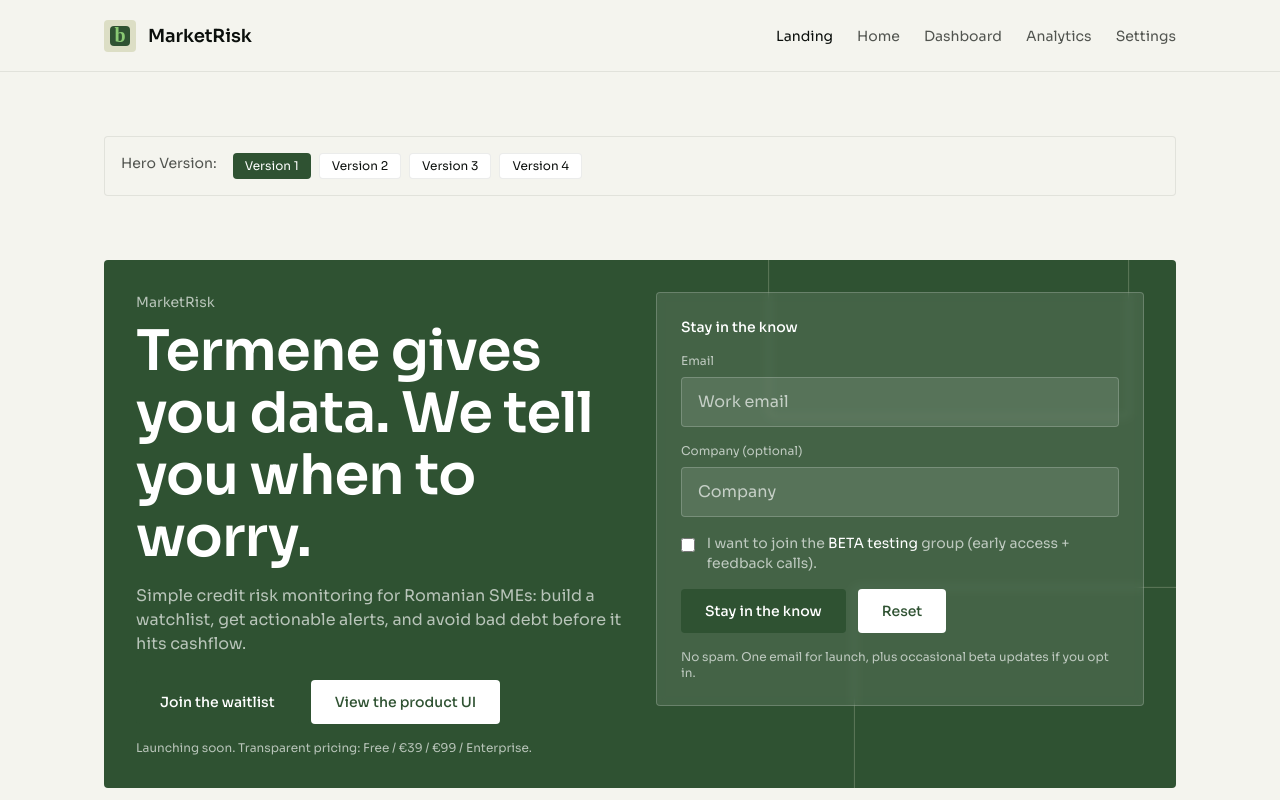
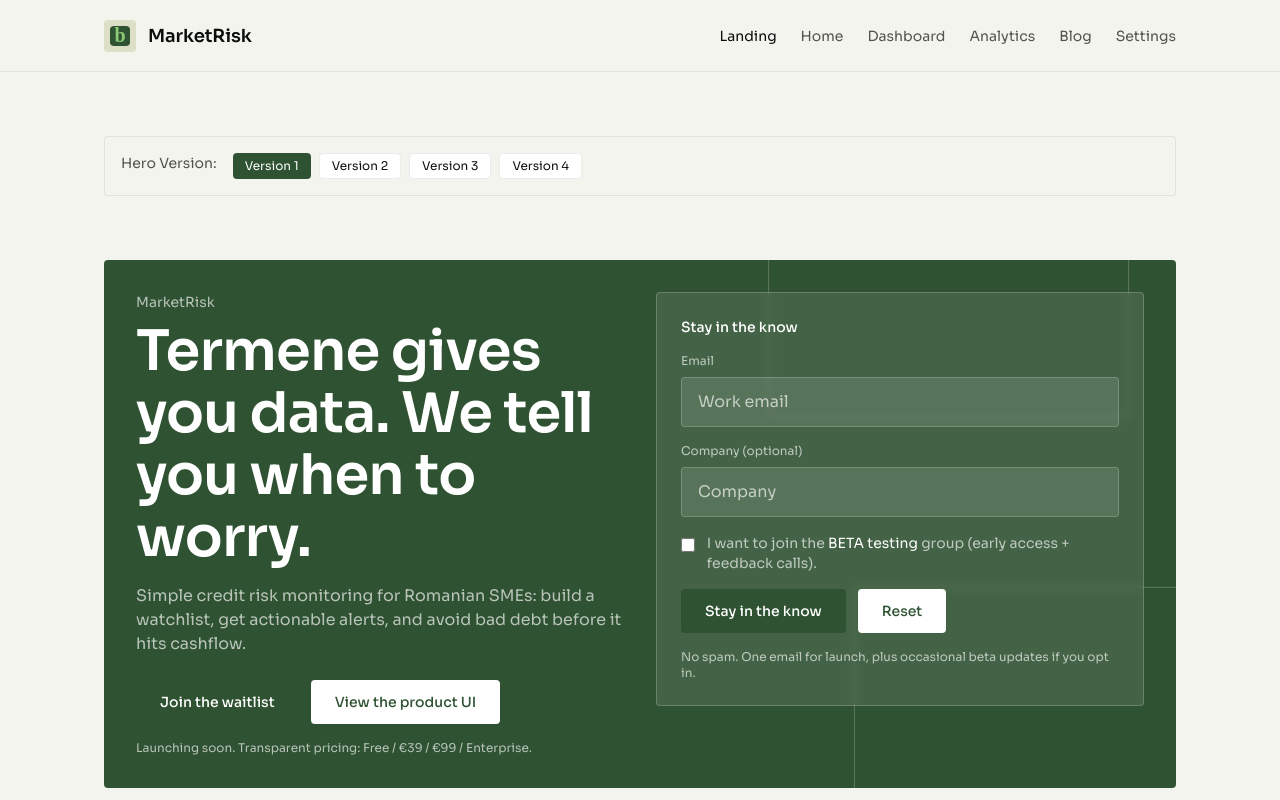
Before and after one commit to heralddigital/marketriskmvp, a React (Vite) app in the folder creator-dashboard/: page / in a window 1280 px wide. Shown: the top 800 px of the page. Built offline with nearby package versions, Linux system fonts and the light colour scheme; a web font is replaced by a local one.

Commit message:
Add Blog page to navbar
- Add 'Blog' navigation item to navbar
- Links to existing BlogIndexPage component
- Blog page shows all blog posts in a grid layout

```diff
--- a/creator-dashboard/src/App.jsx
+++ b/creator-dashboard/src/App.jsx
@@ -184,6 +184,7 @@
     { key: 'home', label: 'Home' },
     { key: 'dashboard', label: 'Dashboard' },
     { key: 'analytics', label: 'Analytics' },
+    { key: 'blogIndex', label: 'Blog' },
     { key: 'settings', label: 'Settings' },
   ]
 
```
